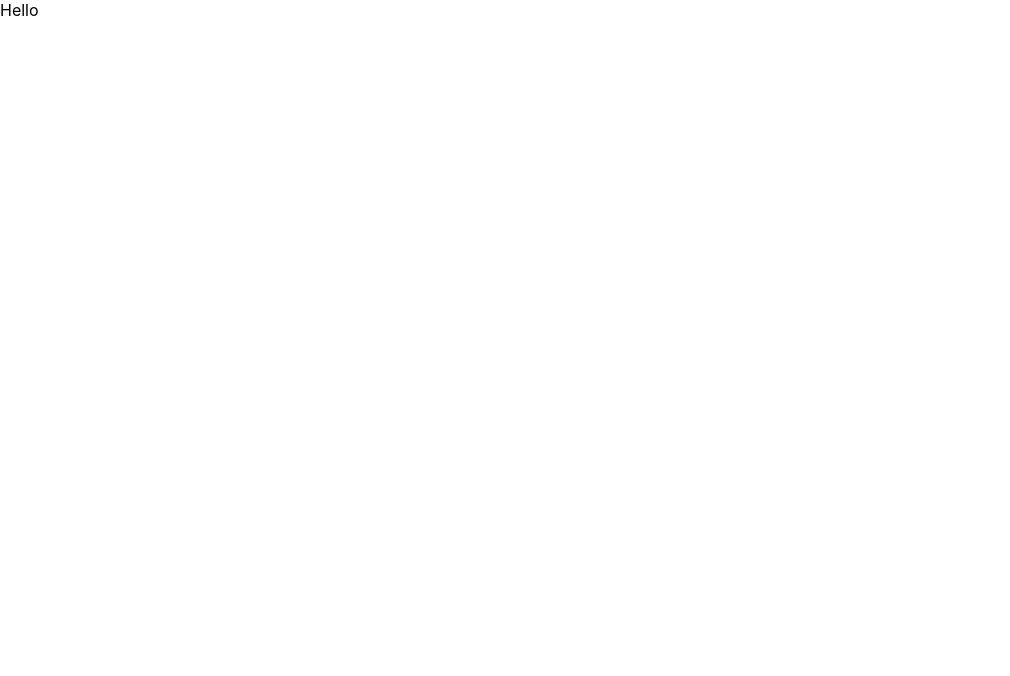
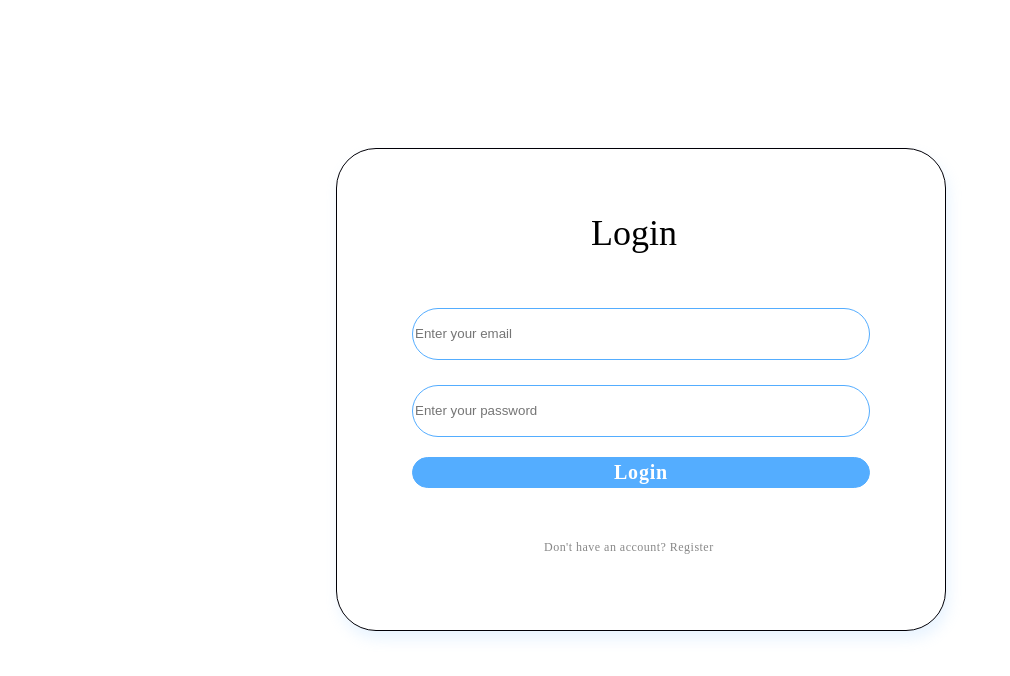
Before and after one commit to leo-moon/YourPet_token, a React (Create React App) app: page /YourPet/user in a window 1280 px wide. Shown: the top 676 px of the page, without its empty margins (0-1010 px from the left). Built offline with nearby package versions, Linux system fonts and the light colour scheme.

Commit message:
LoginPage

```diff
--- a/package.json
+++ b/package.json
@@ -4,6 +4,7 @@
   "private": true,
   "homepage": "https://Dranyk.github.io/YourPet/",
   "dependencies": {
+    "@reduxjs/toolkit": "^1.9.5",
     "@testing-library/jest-dom": "^5.16.3",
     "@testing-library/react": "^12.1.4",
     "@testing-library/user-event": "^13.5.0",
--- a/src/components/App.jsx
+++ b/src/components/App.jsx
@@ -1,5 +1,9 @@
+import { LoginForm } from './LoginForm/LoginForm';
+import React from 'react';
 export const App = () => {
   return (
-    <div>Hello</div>
+    <div>
+      <LoginForm />
+    </div>
   );
 };
--- /dev/null
+++ b/src/components/LoginForm/LoginForm.jsx
@@ -0,0 +1,59 @@
+import { useState, useCallback } from 'react';
+import PropTypes from 'prop-types';
+
+import { initialState } from './initialState';
+import { fields } from './fields';
+
+import styles from './LoginForm.module.css';
+
+export const LoginForm = ({ onSubmit }) => {
+  const [state, setState] = useState({ ...initialState });
+
+  const handleChange = useCallback(
+    ({ target }) => {
+      const { name, value } = target;
+      setState(prevState => {
+        return { ...prevState, [name]: value };
+      });
+    },
+    [setState]
+  );
+
+  const handleSubmit = e => {
+    e.preventDefault();
+    onSubmit({ ...state });
+    setState({ ...initialState });
+  };
+
+  const { email, password } = state;
+
+  return (
+    <form onSubmit={handleSubmit} className={styles.form}>
+      <h2 className={styles.h}>Login</h2>
+      <label className={styles.label}>
+        <input
+          className={styles.input}
+          value={email}
+          onChange={handleChange}
+          {...fields.email}
+        />
+      </label>
+      <label className={styles.label}>
+        <input
+          className={styles.input}
+          value={password}
+          onChange={handleChange}
+          {...fields.password}
+        />
+      </label>
+      <button className={styles.button} type="submit">
+        <p className={styles.pp}>Login</p>
+      </button>
+      <p className={styles.p}>Don't have an account? Register</p>
+    </form>
+  );
+};
+
+LoginForm.propTypes = {
+  onSubmit: PropTypes.func.isRequired,
+};
--- /dev/null
+++ b/src/components/LoginForm/LoginForm.module.css
@@ -0,0 +1,106 @@
+.form {
+  display: flex;
+  flex-direction: column;
+  height: 481px;
+  width: 608px;
+  background: #ffffff;
+  box-shadow: 3px 8px 14px rgba(136, 198, 253, 0.19);
+  gap: 15px;
+  margin-top: 148px;
+  margin-right: 336px;
+  margin-left: 336px;
+  margin-bottom: 139px;
+  border-radius: 40px;
+  border: 1px solid rgb(1, 0, 7);
+}
+.h {
+  margin-top: 60px;
+  margin-right: 254px;
+  margin-left: 254px;
+  font-family: 'Manrope';
+  font-style: normal;
+  font-weight: 500;
+  font-size: 36px;
+  line-height: 49px;
+  display: flex;
+  align-items: center;
+  text-align: center;
+}
+.p {
+  width: 100px;
+  min-height: 49px;
+  margin-bottom: 39px;
+  margin-top: 60px;
+  margin-right: 254px;
+  margin-left: 254px;
+  font-family: 'Manrope';
+  font-style: normal;
+  font-weight: 500;
+  font-size: 36px;
+  line-height: 49px;
+  display: flex;
+  align-items: center;
+  text-align: center;
+  color: #111111;
+}
+.label {
+  display: flex;
+  margin-right: 75px;
+  margin-left: 75px;
+  flex-direction: row;
+  align-items: center;
+  /* padding: 12px 16px; */
+  gap: 10px;
+  padding-top: 5px;
+  padding-bottom: 5px;
+
+  /* padding-left: 20px;
+  padding-right: 20px; */
+}
+.input {
+  width: 458px;
+  height: 48px;
+  border-radius: 40px;
+  border: 1px solid #54adff;
+}
+.p {
+  margin-top: 20px;
+  margin-bottom: 60px;
+  margin-left: 207px;
+  margin-right: 207px;
+  width: 193px;
+  height: 16px;
+  font-family: 'Manrope';
+  font-style: normal;
+  font-weight: 400;
+  font-size: 12px;
+  line-height: 16px;
+  display: flex;
+  align-items: center;
+  text-align: center;
+  letter-spacing: 0.04em;
+  color: #888888;
+}
+.button {
+  margin-right: 75px;
+  margin-left: 75px;
+  background: #54adff;
+  border-radius: 40px;
+  border: 1px solid #54adff;
+  height: 48px;
+}
+.pp {
+  width: 56px;
+  height: 27px;
+  font-family: 'Manrope';
+  font-style: normal;
+  font-weight: 600;
+  font-size: 20px;
+  line-height: 27px;
+  margin-right: auto;
+  margin-left: auto;
+  margin-top: auto;
+  margin-bottom: auto;
+  letter-spacing: 0.04em;
+  color: #ffffff;
+}
--- /dev/null
+++ b/src/components/LoginForm/fields.jsx
@@ -0,0 +1,14 @@
+export const fields = {
+  email: {
+    type: 'email',
+    name: 'email',
+    required: true,
+    placeholder: 'Enter your email',
+  },
+  password: {
+    type: 'password',
+    name: 'password',
+    required: true,
+    placeholder: 'Enter your password',
+  },
+};
--- /dev/null
+++ b/src/components/LoginForm/initialState.jsx
@@ -0,0 +1,4 @@
+export const initialState = {
+  email: '',
+  password: '',
+};
```
Also changed, not shown: src/pages/LoginPage/LoginPage.jsx (+27 -0 lines), src/pages/LoginPage/authApi.js (added, +18 -0 lines), src/pages/LoginPage/authOperations.js (added, +15 -0 lines), 1 other file (tests, documents, lock files or other folders).
